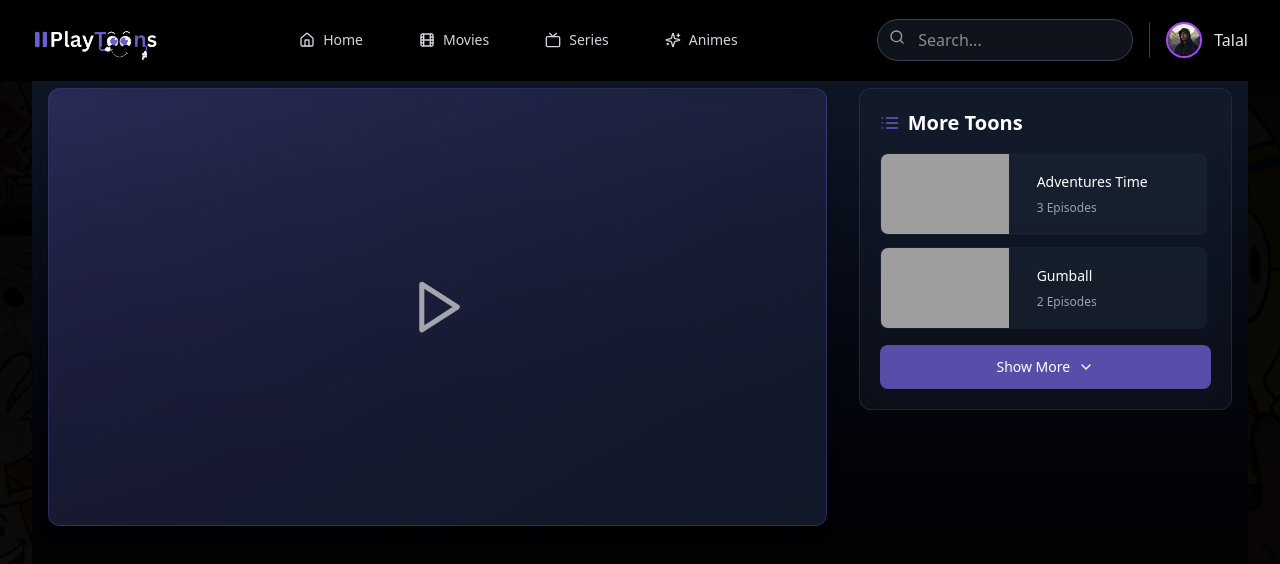
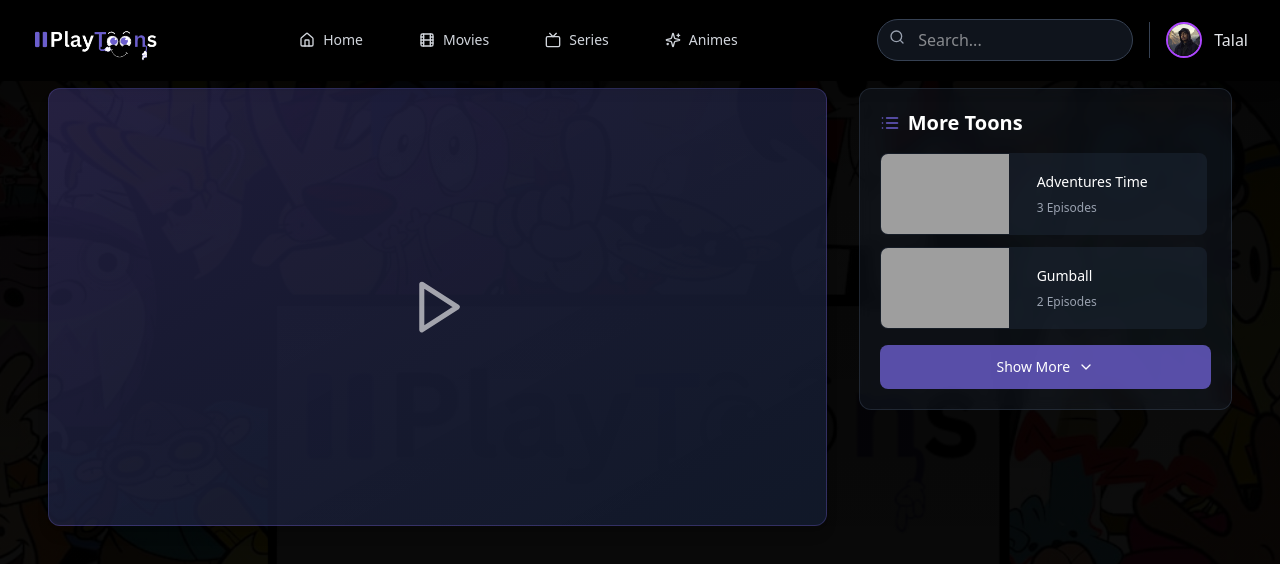
Before and after one commit to Talal-Aitmouh/PlayToons, a React (Vite) app: page /play/1 in a window 1280 px wide. Shown: the top 564 px of the page. Built offline with nearby package versions, Linux system fonts and the light colour scheme; grey boxes are pictures that could not be loaded.

Commit message:
change colors

```diff
--- a/src/components/Navigation.jsx
+++ b/src/components/Navigation.jsx
@@ -208,7 +208,7 @@ function Navigation() {
             animate={{ opacity: 1, height: "auto" }}
             exit={{ opacity: 0, height: 0 }}
             transition={{ duration: 0.3, ease: "easeInOut" }}
-            className="lg:hidden bg-gray-900/95 backdrop-blur-md border-b border-gray-800"
+            className="lg:hidden bg-black backdrop-blur-md border-b border-gray-800"
           >
             <div className="px-2 pt-2 pb-3 space-y-1">
               <Link
@@ -249,7 +249,7 @@ function Navigation() {
                   placeholder="Search..."
                   value={searchQuery}
                   onChange={handleSearchChange}
-                  className="w-full pl-10 pr-4 py-2 bg-gray-800 text-white rounded-md border border-gray-700 focus:outline-none focus:ring-2 focus:ring-purple-500 focus:border-transparent"
+                  className="w-full pl-10 pr-4 py-2 bg-black text-white rounded-md border border-gray-700 focus:outline-none focus:ring-2 focus:ring-purple-500 focus:border-transparent"
                 />
                 <Search className="absolute left-3 top-2.5 h-5 w-5 text-gray-400" />
               </div>
--- a/src/pages/Player.jsx
+++ b/src/pages/Player.jsx
@@ -15,7 +15,7 @@ function Player() {
   const selectedPlaylist = playlists.find((playlist) => playlist.idPlaylist === Number.parseInt(playlistId))
 
   return (
-    <div className="min-h-screen bg-gradient-to-b from-gray-900 to-black text-white">
+    <div className="min-h-screen text-white">
       <main className="container mx-auto py-8 px-4 max-w-7xl">
         <div className="grid grid-cols-1 lg:grid-cols-3 gap-8">
           {/* Video Player Section */}
```
